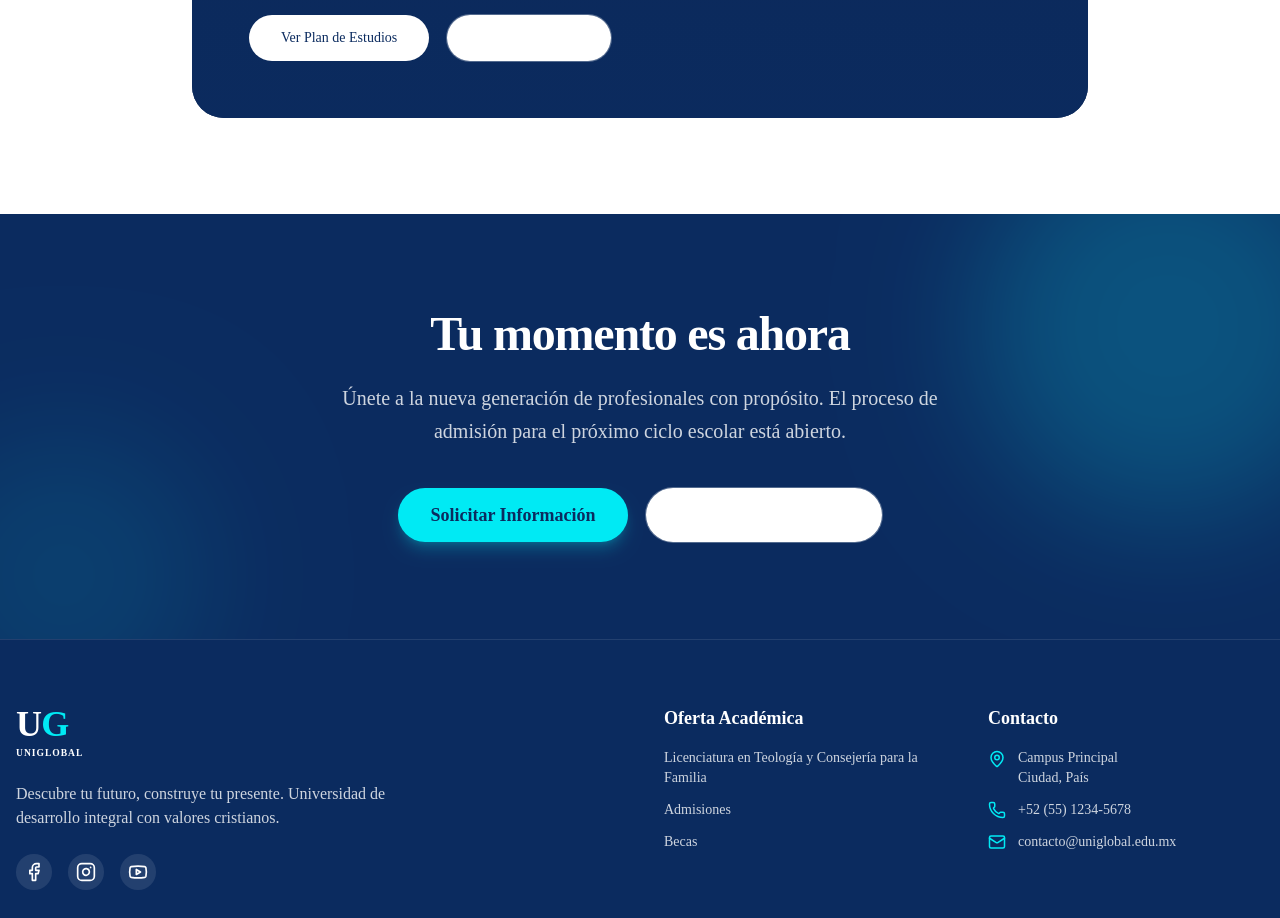
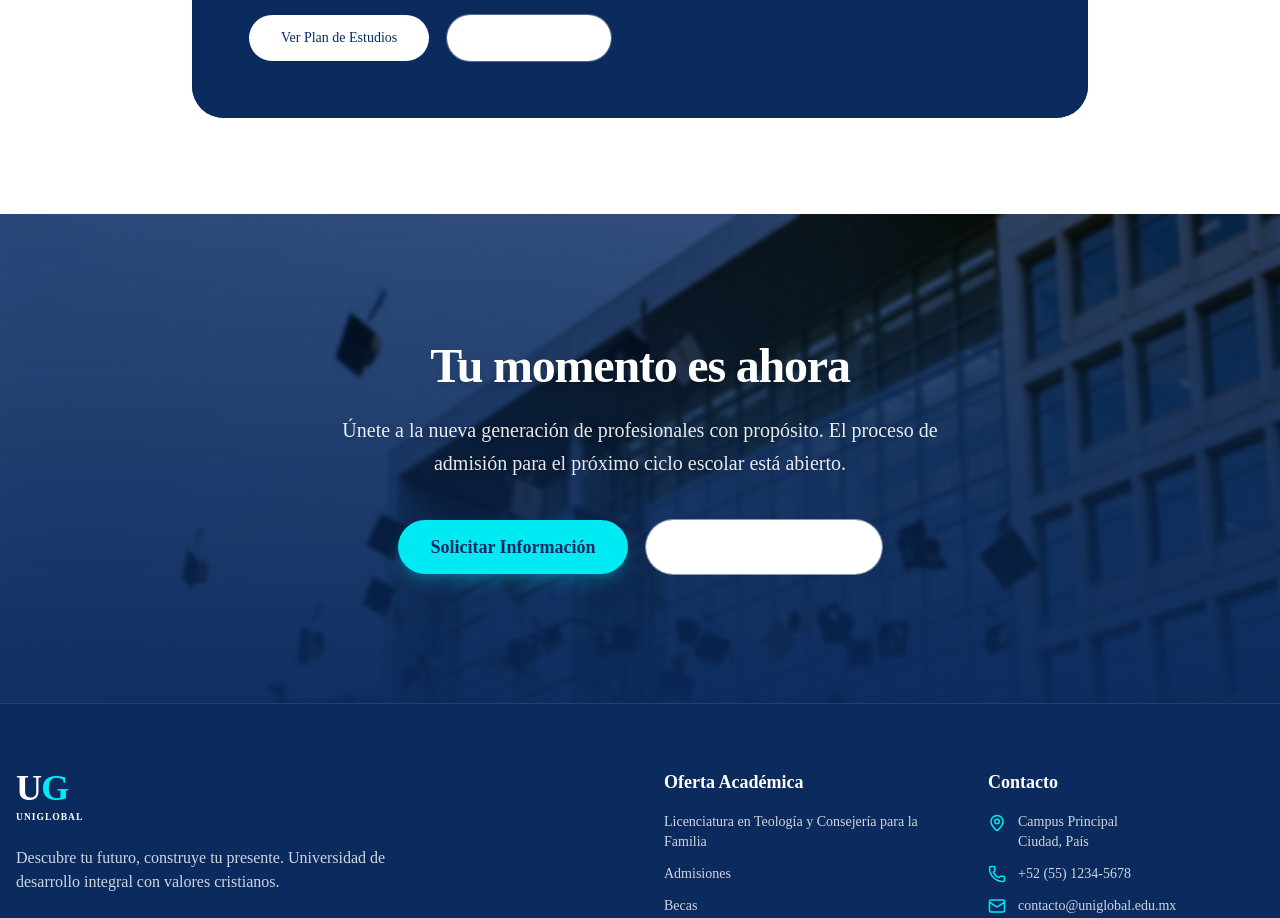
Before and after one commit to universidaduniglobal/antigravity, a Next.js app: page / in a window 1280 px wide. Shown: the part 2020-2938 px from the top of the page. Built offline with nearby package versions, Linux system fonts and the light colour scheme.

Commit message:
feat: replace solid blue background with graduates image in CTA section

```diff
--- a/src/app/page.tsx
+++ b/src/app/page.tsx
@@ -137,21 +137,29 @@ export default function Home() {
       </section>
 
       {/* CTA Section */}
-      <section className="py-24 bg-primary text-primary-foreground relative overflow-hidden">
-        {/* Decorative elements */}
-        <div className="absolute top-0 right-0 -mr-20 -mt-20 w-96 h-96 bg-accent rounded-full opacity-20 blur-3xl mix-blend-screen"></div>
-        <div className="absolute bottom-0 left-0 -ml-20 -mb-20 w-72 h-72 bg-accent rounded-full opacity-10 blur-3xl mix-blend-screen"></div>
+      <section className="py-32 relative overflow-hidden flex items-center justify-center">
+        <div className="absolute inset-0 z-0">
+          <Image
+            src="/images/cta-bg.png"
+            alt="Graduados de UniGlobal celebrando"
+            fill
+            className="object-cover object-top"
+          />
+          {/* Overlay to make text pop */}
+          <div className="absolute inset-0 bg-primary/80 backdrop-blur-[2px] mix-blend-multiply"></div>
+          <div className="absolute inset-0 bg-gradient-to-t from-primary/90 via-primary/50 to-transparent"></div>
+        </div>
 
         <div className="container mx-auto px-4 text-center relative z-10">
-          <h2 className="text-4xl md:text-5xl font-bold mb-6 tracking-tight">Tu momento es ahora</h2>
-          <p className="text-xl text-primary-foreground/80 max-w-2xl mx-auto mb-10 leading-relaxed">
+          <h2 className="text-4xl md:text-5xl font-bold mb-6 tracking-tight text-white drop-shadow-md">Tu momento es ahora</h2>
+          <p className="text-xl text-white/90 max-w-2xl mx-auto mb-10 leading-relaxed drop-shadow-sm font-medium">
             Únete a la nueva generación de profesionales con propósito. El proceso de admisión para el próximo ciclo escolar está abierto.
           </p>
           <div className="flex flex-col sm:flex-row gap-4 justify-center">
-            <Button size="lg" className="bg-accent text-primary font-bold hover:bg-accent/90 rounded-full px-8 text-lg h-14 shadow-lg shadow-accent/20">
+            <Button size="lg" className="bg-accent text-primary font-bold hover:bg-accent/90 rounded-full px-8 text-lg h-14 shadow-lg shadow-accent/20 transition-transform hover:scale-105">
               Solicitar Información
             </Button>
-            <Button size="lg" variant="outline" className="rounded-full px-8 text-lg h-14 border-primary-foreground/30 text-white hover:bg-white/10 backdrop-blur-sm">
+            <Button size="lg" variant="outline" className="rounded-full px-8 text-lg h-14 border-white/50 text-white hover:bg-white/20 backdrop-blur-sm transition-colors">
               Requisitos de Admisión
             </Button>
           </div>
```
Also changed, not shown: public/images/cta-bg.png (added).
